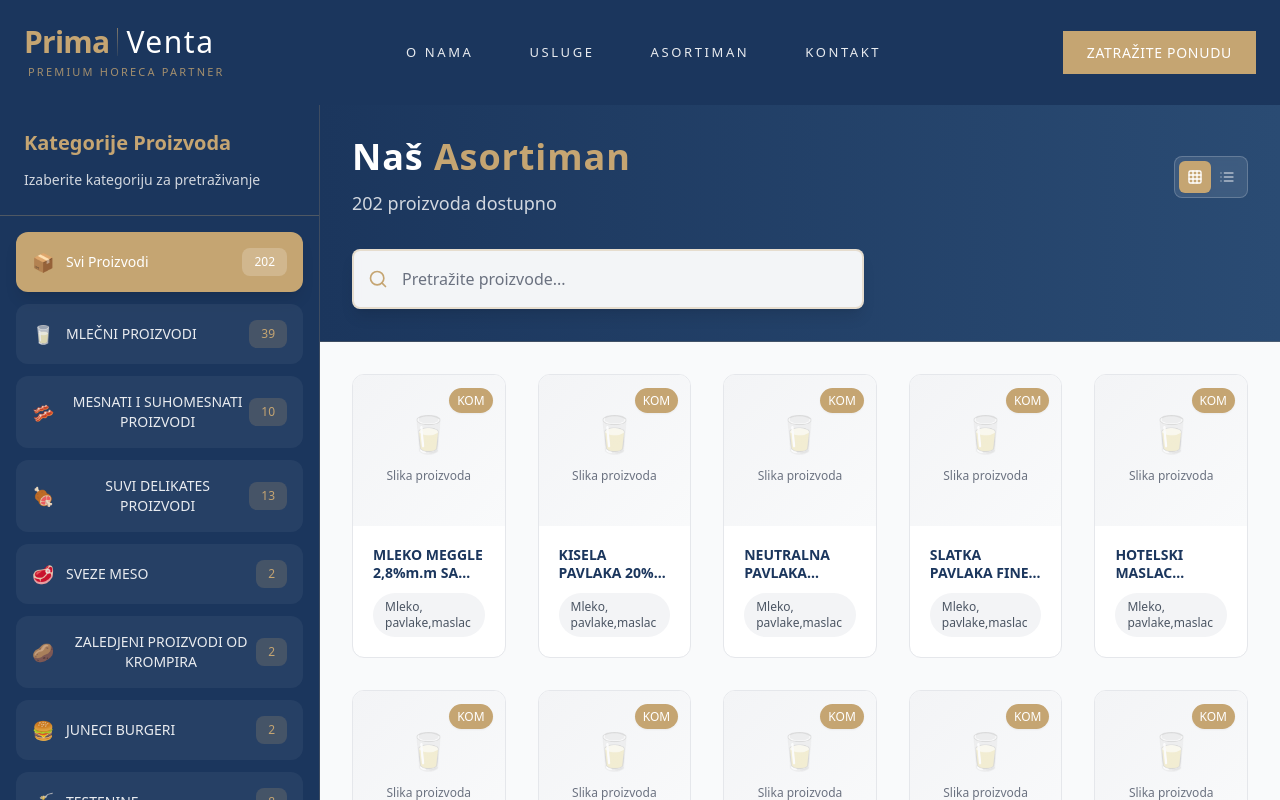
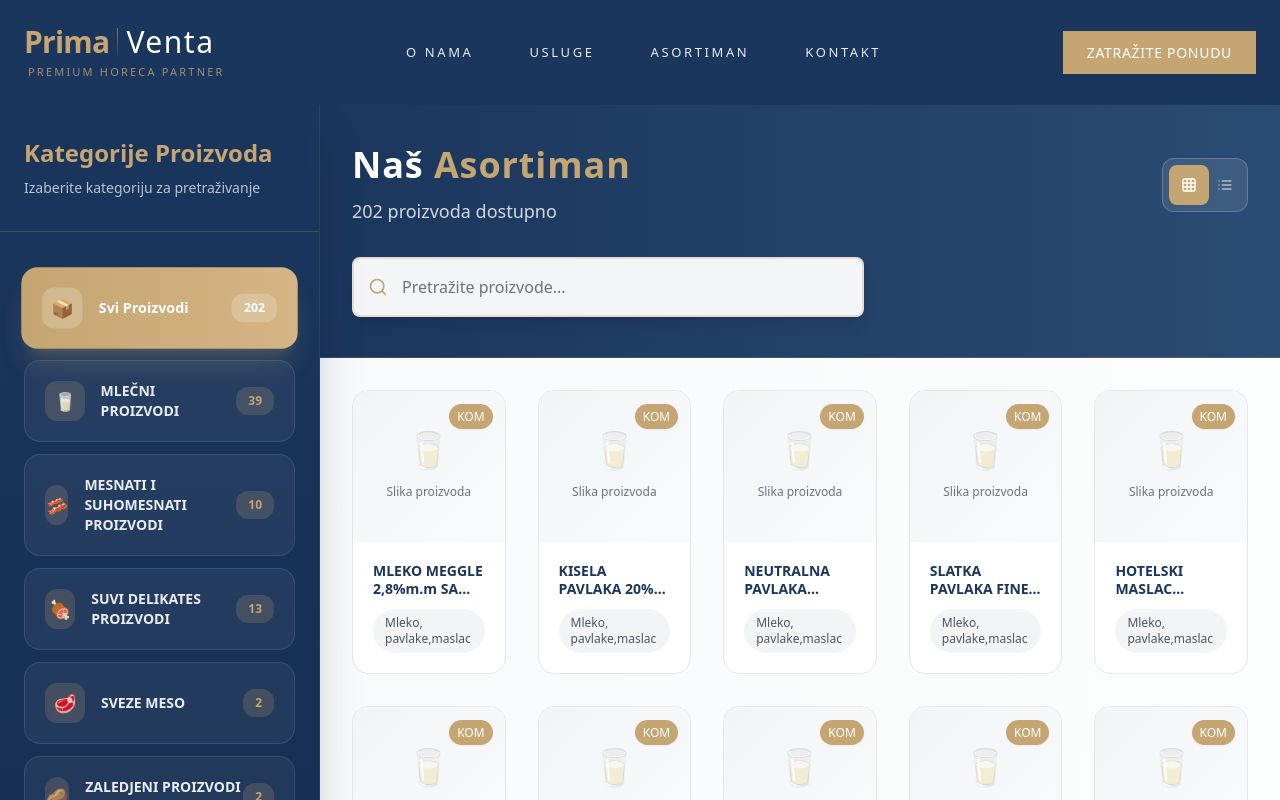
Before and after one commit to georgerokvich/new-primaventa, a Next.js app: page /asortiman in a window 1280 px wide. Shown: the top 800 px of the page. Built offline with nearby package versions, Linux system fonts and the light colour scheme; a web font is replaced by a local one.

Commit message:
Premium UX overhaul: redesign sidebar with luxury aesthetics and improved spacing

```diff
--- a/src/components/sections/product-catalog.tsx
+++ b/src/components/sections/product-catalog.tsx
@@ -44,43 +44,88 @@ export const ProductCatalog = () => {
 
   return (
     <div className="flex min-h-screen bg-[#1B365D]">
-      {/* Premium Sidebar - Now Sticky */}
-      <div className="w-80 bg-[#1B365D] border-r border-[#C5A572]/20 flex flex-col sticky top-0 h-screen overflow-hidden">
+      {/* Add fadeIn animation CSS */}
+      <style jsx global>{`
+        @keyframes fadeIn {
+          from {
+            opacity: 0;
+            transform: translateY(10px);
+          }
+          to {
+            opacity: 1;
+            transform: translateY(0);
+          }
+        }
+        .animate-fadeIn {
+          animation: fadeIn 0.3s ease-out;
+        }
+      `}</style>
+
+      {/* Premium Sidebar - Redesigned */}
+      <div className="w-80 bg-gradient-to-b from-[#1B365D] to-[#162e52] border-r border-[#C5A572]/10 flex flex-col sticky top-0 h-screen overflow-hidden shadow-2xl">
         {/* Sidebar Header */}
-        <div className="p-6 border-b border-[#C5A572]/30">
-          <h2 className="font-playfair text-xl font-bold text-[#C5A572] mb-3">
+        <div className="px-6 py-8 border-b border-[#C5A572]/20 bg-[#1B365D]/50 backdrop-blur-sm">
+          <h2 className="font-playfair text-2xl font-bold text-[#C5A572] mb-2">
             Kategorije Proizvoda
           </h2>
-          <p className="font-montserrat text-sm text-white/80 leading-relaxed">
+          <p className="font-montserrat text-sm text-white/70 leading-relaxed">
             Izaberite kategoriju za pretraživanje
           </p>
         </div>
 
-        {/* Category Navigation */}
-        <div className="flex-1 overflow-y-auto p-4 scrollbar-thin scrollbar-thumb-[#C5A572]/30 scrollbar-track-transparent space-y-3">
+        {/* Category Navigation - Custom Scrollbar */}
+        <div className="flex-1 overflow-y-auto px-6 py-6 space-y-3"
+             style={{
+               scrollbarWidth: 'thin',
+               scrollbarColor: 'rgba(197, 165, 114, 0.3) transparent'
+             }}>
+          <style jsx>{`
+            div::-webkit-scrollbar {
+              width: 6px;
+            }
+            div::-webkit-scrollbar-track {
+              background: transparent;
+            }
+            div::-webkit-scrollbar-thumb {
+              background: rgba(197, 165, 114, 0.3);
+              border-radius: 3px;
+            }
+            div::-webkit-scrollbar-thumb:hover {
+              background: rgba(197, 165, 114, 0.5);
+            }
+          `}</style>
+
           {/* All Products */}
           <button
             onClick={() => {
               setSelectedCategory('all')
               setSelectedSubcategory('all')
             }}
-            className={`w-full flex items-center justify-between p-4 rounded-xl transition-all duration-200 ${
+            className={`w-full group relative overflow-hidden rounded-2xl transition-all duration-300 ease-out ${
               selectedCategory === 'all'
-                ? 'bg-[#C5A572] text-white shadow-lg'
-                : 'text-white/90 hover:bg-white/10 bg-white/5'
+                ? 'bg-gradient-to-r from-[#C5A572] to-[#D4B583] text-white shadow-xl scale-[1.02] shadow-[#C5A572]/20'
+                : 'bg-white/5 text-white/90 hover:bg-white/10 hover:scale-[1.01] border border-white/10'
             }`}
           >
-            <div className="flex items-center gap-3">
+            <div className="flex items-center justify-between p-5">
+              <div className="flex items-center gap-4">
+                <div className={`w-10 h-10 rounded-xl flex items-center justify-center ${
+                  selectedCategory === 'all'
+                    ? 'bg-white/20'
+                    : 'bg-[#C5A572]/20'
+                }`}>
                   <span className="text-lg">📦</span>
-              <span className="font-montserrat text-sm font-medium">Svi Proizvodi</span>
                 </div>
-            <span className={`text-xs px-3 py-1.5 rounded-lg font-medium ${
+                <span className="font-montserrat text-sm font-semibold">Svi Proizvodi</span>
+              </div>
+              <div className={`px-3 py-1.5 rounded-xl text-xs font-bold ${
                 selectedCategory === 'all'
                   ? 'bg-white/20 text-white'
                   : 'bg-[#C5A572]/20 text-[#C5A572]'
               }`}>
                 {getProductCount('all')}
-            </span>
+              </div>
+            </div>
           </button>
 
           {/* Category List */}
@@ -96,30 +141,38 @@ export const ProductCatalog = () => {
                     setSelectedSubcategory('all')
                     toggleCategory(category.id)
                   }}
-                  className={`w-full flex items-center justify-between p-4 rounded-xl transition-all duration-200 ${
+                  className={`w-full group relative overflow-hidden rounded-2xl transition-all duration-300 ease-out ${
                     isSelected
-                      ? 'bg-[#C5A572] text-white shadow-lg'
-                      : 'text-white/90 hover:bg-white/10 bg-white/5'
+                      ? 'bg-gradient-to-r from-[#C5A572] to-[#D4B583] text-white shadow-xl scale-[1.02] shadow-[#C5A572]/20'
+                      : 'bg-white/5 text-white/90 hover:bg-white/10 hover:scale-[1.01] border border-white/10'
                   }`}
                 >
-                  <div className="flex items-center gap-3">
+                  <div className="flex items-center justify-between p-5">
+                    <div className="flex items-center gap-4">
+                      <div className={`w-10 h-10 rounded-xl flex items-center justify-center ${
+                        isSelected
+                          ? 'bg-white/20'
+                          : 'bg-[#C5A572]/20'
+                      }`}>
                         <span className="text-lg">{category.icon}</span>
-                    <span className="font-montserrat text-sm font-medium">
+                      </div>
+                      <span className="font-montserrat text-sm font-semibold text-left">
                         {category.name}
                       </span>
                     </div>
-                  <span className={`text-xs px-3 py-1.5 rounded-lg font-medium ${
+                    <div className={`px-3 py-1.5 rounded-xl text-xs font-bold ${
                       isSelected
                         ? 'bg-white/20 text-white'
                         : 'bg-[#C5A572]/20 text-[#C5A572]'
                     }`}>
                       {getProductCount(category.id)}
-                  </span>
+                    </div>
+                  </div>
                 </button>
 
                 {/* Subcategories */}
                 {category.subcategories && isExpanded && (
-                  <div className="ml-6 space-y-2">
+                  <div className="ml-8 space-y-2 animate-fadeIn">
                     {category.subcategories.map((subcategory) => (
                       <button
                         key={subcategory}
@@ -127,20 +180,20 @@ export const ProductCatalog = () => {
                           setSelectedCategory(category.id)
                           setSelectedSubcategory(subcategory)
                         }}
-                        className={`w-full flex items-center justify-between p-3 rounded-lg text-left transition-all duration-200 ${
+                        className={`w-full flex items-center justify-between p-4 rounded-xl text-left transition-all duration-200 ${
                           selectedSubcategory === subcategory && selectedCategory === category.id
-                            ? 'bg-[#C5A572]/30 text-white'
-                            : 'text-white/70 hover:bg-white/5 hover:text-white/90'
+                            ? 'bg-[#C5A572]/30 text-white border border-[#C5A572]/40'
+                            : 'text-white/70 hover:bg-white/5 hover:text-white/90 border border-transparent hover:border-white/10'
                         }`}
                       >
-                        <span className="font-montserrat text-sm">{subcategory}</span>
-                        <span className={`text-xs px-2.5 py-1 rounded-md font-medium ${
+                        <span className="font-montserrat text-sm font-medium">{subcategory}</span>
+                        <div className={`px-2.5 py-1 rounded-lg text-xs font-semibold ${
                           selectedSubcategory === subcategory && selectedCategory === category.id
                             ? 'bg-[#C5A572]/40 text-white'
                             : 'bg-[#C5A572]/15 text-[#C5A572]'
                         }`}>
                           {getProductCount(category.id, subcategory)}
-                        </span>
+                        </div>
                       </button>
                     ))}
                   </div>
@@ -152,9 +205,9 @@ export const ProductCatalog = () => {
       </div>
 
       {/* Main Content */}
-      <div className="flex-1 flex flex-col bg-white">
+      <div className="flex-1 flex flex-col bg-gray-50">
         {/* Header */}
-        <div className="bg-gradient-to-r from-[#1B365D] to-[#2A4B73] border-b border-[#C5A572]/20 p-8">
+        <div className="bg-gradient-to-r from-[#1B365D] to-[#2A4B73] border-b border-[#C5A572]/20 px-8 py-10">
           <div className="flex items-center justify-between mb-8">
             <div>
               <h1 className="font-playfair text-4xl font-bold text-white mb-3 tracking-wide">
@@ -165,12 +218,12 @@ export const ProductCatalog = () => {
               </p>
             </div>
 
-            <div className="flex items-center gap-4">
+            <div className="flex items-center gap-6">
               {/* View Toggle */}
-              <div className="flex bg-white/10 backdrop-blur-sm rounded-lg p-1 border border-white/20">
+              <div className="flex bg-white/10 backdrop-blur-sm rounded-xl p-1.5 border border-white/20">
                 <button
                   onClick={() => setViewMode('grid')}
-                  className={`p-2 rounded-md transition-colors ${
+                  className={`p-3 rounded-lg transition-all duration-200 ${
                     viewMode === 'grid'
                       ? 'bg-[#C5A572] text-white shadow-sm'
                       : 'text-white/60 hover:text-white/80'
@@ -206,13 +259,13 @@ export const ProductCatalog = () => {
         </div>
 
         {/* Products Grid */}
-        <div className="flex-1 p-8 bg-gray-50">
+        <div className="flex-1 p-8 bg-gradient-to-br from-gray-50 to-white">
           {viewMode === 'grid' ? (
             <div className="grid grid-cols-1 sm:grid-cols-2 md:grid-cols-3 lg:grid-cols-4 xl:grid-cols-5 gap-8">
               {filteredProducts.map((product) => (
                 <div
                   key={product.id}
-                  className="group bg-white rounded-xl border border-gray-200 overflow-hidden hover:bg-gray-50 hover:border-[#C5A572]/50 transition-all duration-300 hover:-translate-y-2 hover:shadow-2xl hover:shadow-[#C5A572]/10"
+                  className="group bg-white rounded-2xl border border-gray-200 overflow-hidden hover:bg-gray-50 hover:border-[#C5A572]/50 transition-all duration-300 hover:-translate-y-2 hover:shadow-2xl hover:shadow-[#C5A572]/10"
                 >
                   {/* Square Image Placeholder */}
                   <div className="aspect-square bg-gradient-to-br from-gray-100 to-gray-50 relative overflow-hidden">
```
Lines whose indentation alone changed are shown as unchanged.
